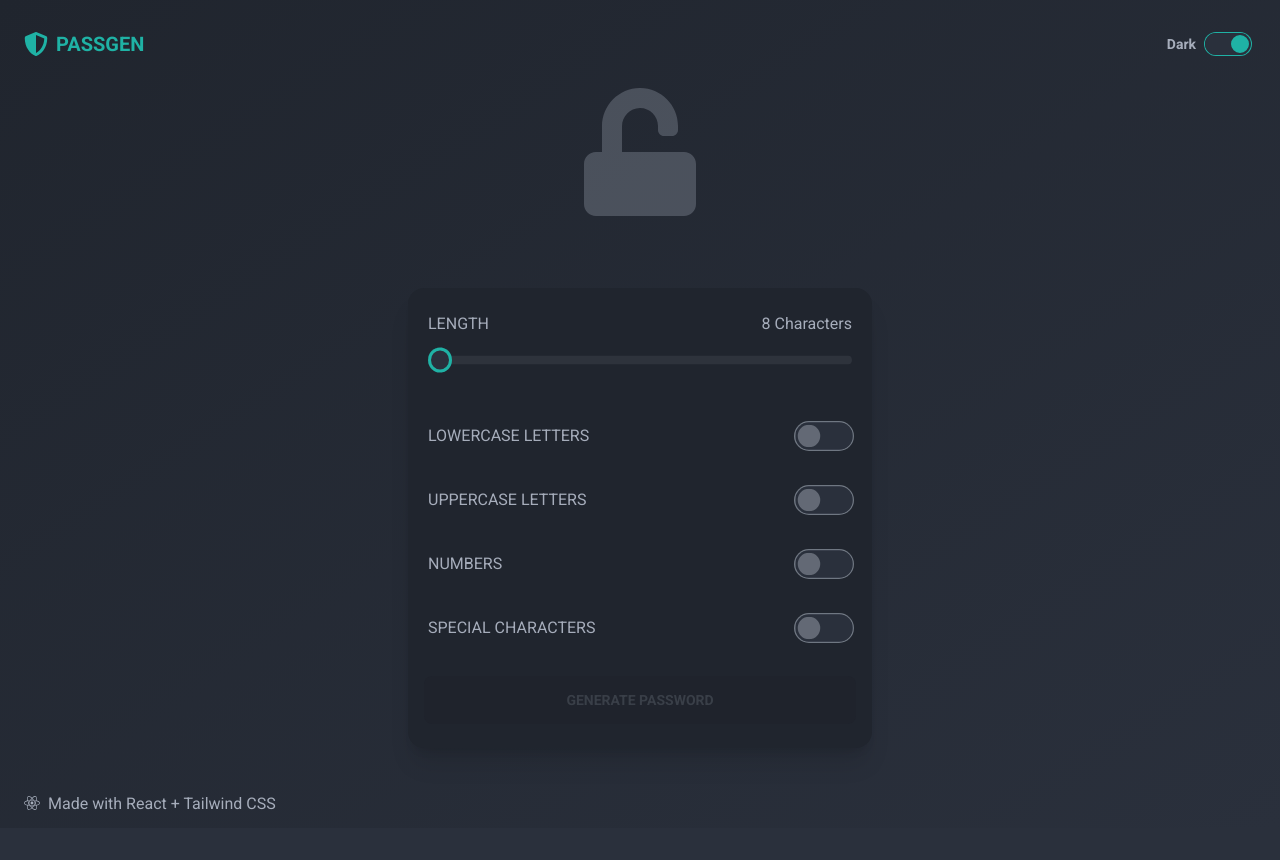
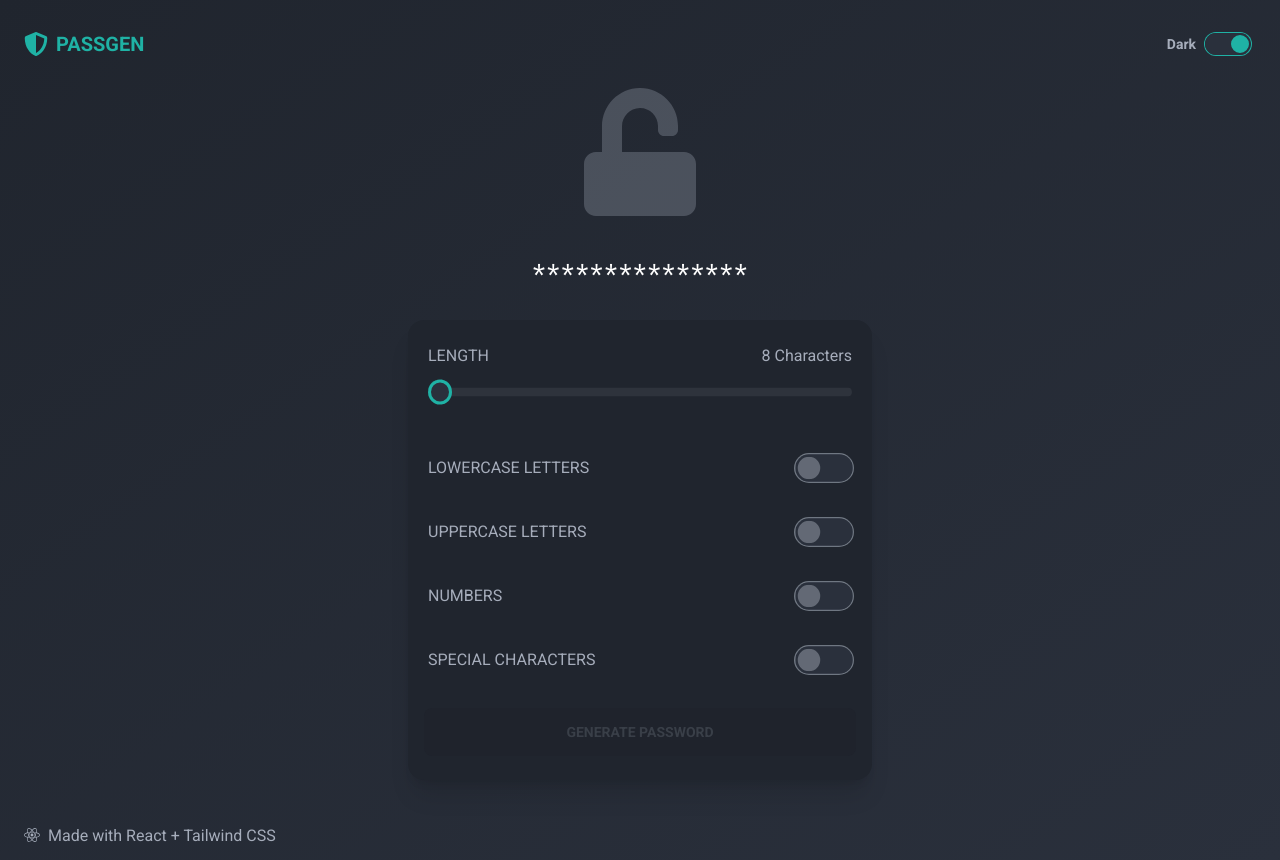
Before and after one commit to jxhnkndl/react-password-gen, a React (Create React App) app: page / in a window 1280 px wide. Before the commit the page ends 828 px from the top, so only its background shows below. Built offline with nearby package versions, Linux system fonts and the light colour scheme.

Commit message:
add typewriter animation to password display field

```diff
--- a/package.json
+++ b/package.json
@@ -14,6 +14,7 @@
     "react-icons": "^4.8.0",
     "react-scripts": "5.0.1",
     "tailwindcss": "^3.3.1",
+    "typewriter-effect": "^2.20.1",
     "web-vitals": "^2.1.4"
   },
   "scripts": {
--- a/src/components/PasswordField.js
+++ b/src/components/PasswordField.js
@@ -1,4 +1,5 @@
 import React, { useContext } from 'react';
+import Typewriter from 'typewriter-effect';
 import PasswordContext from '../context/PasswordContext';
 
 function PasswordField() {
@@ -19,18 +20,56 @@ function PasswordField() {
 
   return (
     <div className="flex justify-center">
+      {/* placeholder text */}
+      {!password && (
+        <p className="font-mono text-2xl text-center text-semibold text-accent-content">
+          <Typewriter
+            onInit={(typewriter) => {
+              setTimeout(() => {
+                typewriter.typeString('***************').start();
+              }, 200)
+            }}
+            options={{ delay: 35, cursor: '' }}
+          />
+        </p>
+      )}
+
       {/* short passwords display on one line */}
-      {password.length <= 16 && (
+      {password.length > 0 && password.length <= 16 && (
         <p className="font-mono text-2xl text-center text-semibold text-accent-content">
-          {password}
+          <Typewriter
+            onInit={(typewriter) => {
+              typewriter.deleteAll().typeString(password).start();
+            }}
+            options={{ delay: 35, cursor: '' }}
+          />
         </p>
       )}
 
       {/* long passwords split across two lines */}
       {password.length > 16 && (
         <p className="font-mono text-2xl text-center text-semibold text-accent-content">
-          <span className="block">{passwordTop}</span>
-          <span className="block">{passwordBottom}</span>
+          <span className="block">
+            <Typewriter
+              onInit={(typewriter) => {
+                typewriter.deleteAll().typeString(passwordTop).start();
+              }}
+              options={{ delay: 35, cursor: '' }}
+            />
+          </span>
+          <span className="block">
+            <Typewriter
+              onInit={(typewriter) => {
+                const delay = midpoint * 50;
+                typewriter.deleteAll();
+
+                setTimeout(() => {
+                  typewriter.typeString(passwordBottom).start();
+                }, delay);
+              }}
+              options={{ delay: 35, cursor: '' }}
+            />
+          </span>
         </p>
       )}
     </div>
```
Also changed, not shown: 1 other file (tests, documents, lock files or other folders).
